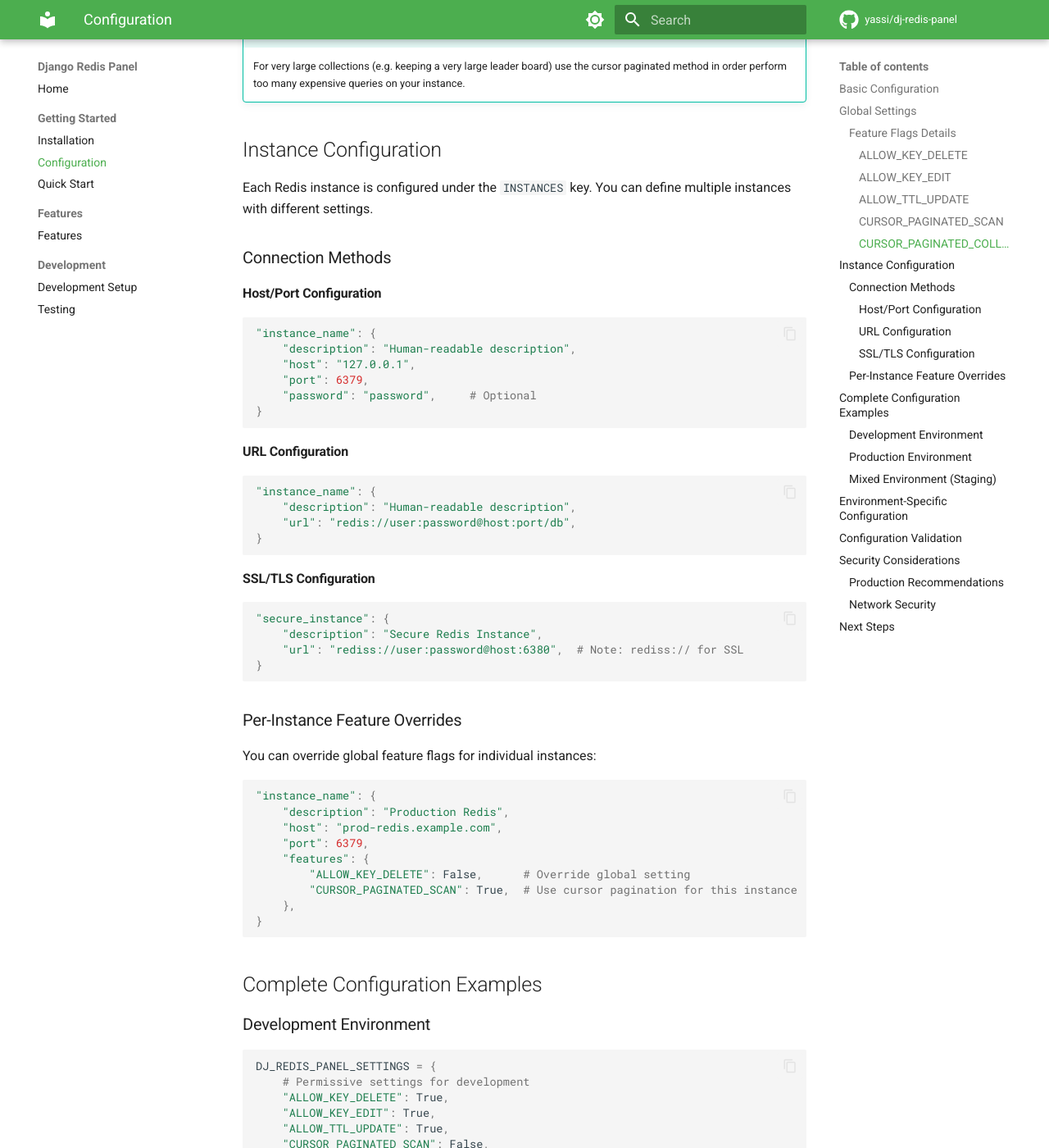
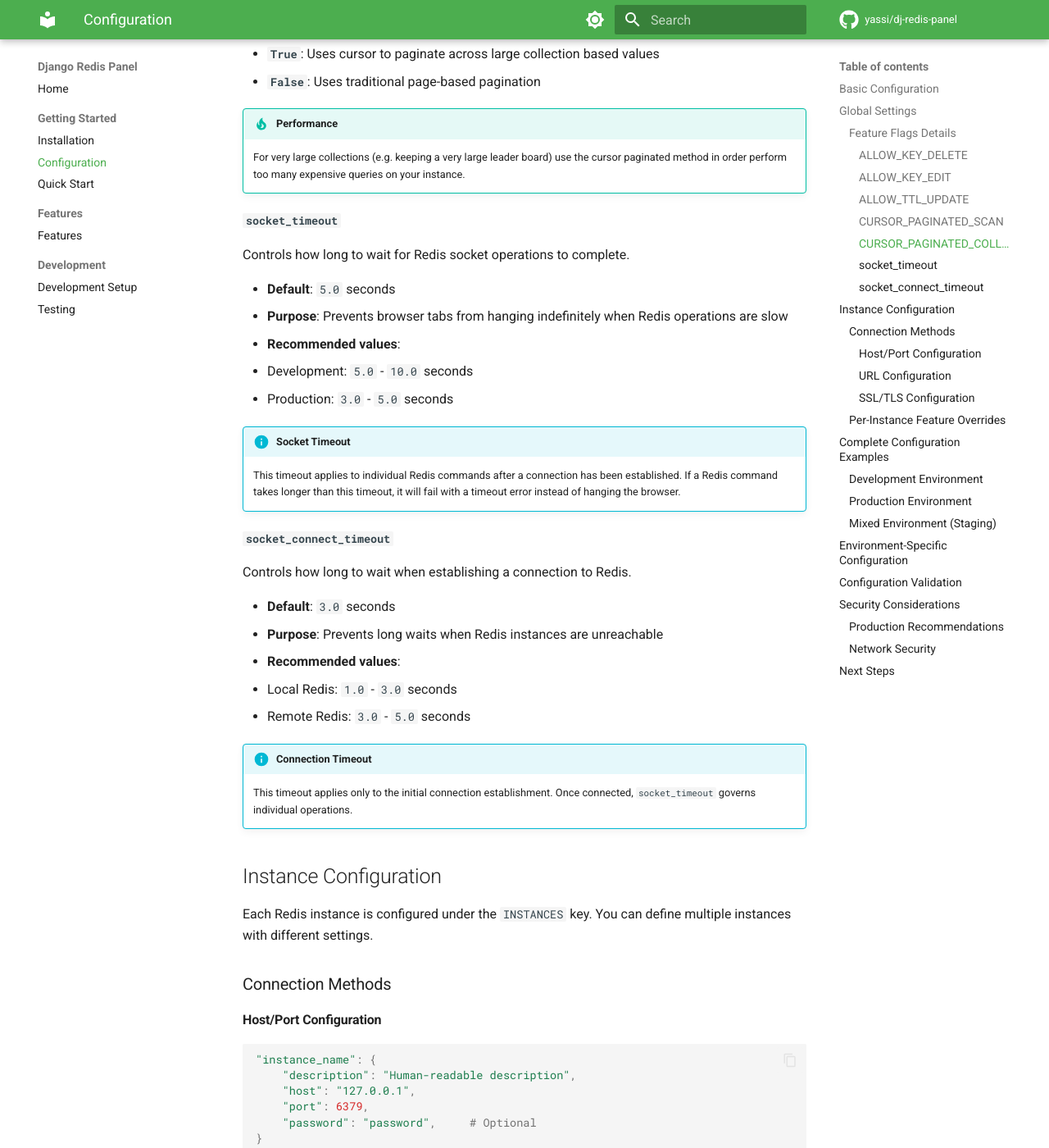
Before and after one commit to yassi/dj-redis-panel, an MkDocs documentation site: the page built from docs/configuration.md, in a window 1280 px wide and 1400 px high, scrolled down 2234 px. Shown: the whole window at 82% size. Built offline with MkDocs 1.6.1 and Material for MkDocs 9.7.7, drawn with Linux system fonts in a browser that asks for light colours; comment, search, counter and statistics services are not loaded; some of the changed text lies outside the part shown.

Commit message:
update documentaion with timeout config mentions

````diff
--- a/docs/configuration.md
+++ b/docs/configuration.md
@@ -33,6 +33,8 @@ These settings apply to all Redis instances unless overridden at the instance le
 | `ALLOW_TTL_UPDATE` | `False` | Allow updating key TTL (expiration) |
 | `CURSOR_PAGINATED_SCAN` | `False` | Use cursor-based pagination instead of page-based |
 | `CURSOR_PAGINATED_COLLECTIONS` | `False` | Use cursor-based pagination for key values like lists and hashes |
+| `socket_timeout` | `5.0` | Socket timeout in seconds for Redis operations |
+| `socket_connect_timeout` | `3.0` | Connection timeout in seconds for establishing Redis connections |
 
 ### Feature Flags Details
 
@@ -81,6 +83,32 @@ Controls the pagination method for key values such as lists, hashes, and sets
     For very large collections (e.g. keeping a very large leader board) use the cursor paginated
     method in order perform too many expensive queries on your instance.
 
+#### `socket_timeout`
+
+Controls how long to wait for Redis socket operations to complete.
+
+- **Default**: `5.0` seconds
+- **Purpose**: Prevents browser tabs from hanging indefinitely when Redis operations are slow
+- **Recommended values**:
+  - Development: `5.0` - `10.0` seconds
+  - Production: `3.0` - `5.0` seconds
+
+!!! info "Socket Timeout"
+    This timeout applies to individual Redis commands after a connection has been established. If a Redis command takes longer than this timeout, it will fail with a timeout error instead of hanging the browser.
+
+#### `socket_connect_timeout`
+
+Controls how long to wait when establishing a connection to Redis.
+
+- **Default**: `3.0` seconds
+- **Purpose**: Prevents long waits when Redis instances are unreachable
+- **Recommended values**:
+  - Local Redis: `1.0` - `3.0` seconds
+  - Remote Redis: `3.0` - `5.0` seconds
+
+!!! info "Connection Timeout"
+    This timeout applies only to the initial connection establishment. Once connected, `socket_timeout` governs individual operations.
+
 ## Instance Configuration
 
 Each Redis instance is configured under the `INSTANCES` key. You can define multiple instances with different settings.
@@ -118,7 +146,7 @@ Each Redis instance is configured under the `INSTANCES` key. You can define mult
 
 ### Per-Instance Feature Overrides
 
-You can override global feature flags for individual instances:
+You can override global feature flags and timeout settings for individual instances:
 
 ```python
 "instance_name": {
@@ -129,6 +157,9 @@ You can override global feature flags for individual instances:
         "ALLOW_KEY_DELETE": False,      # Override global setting
         "CURSOR_PAGINATED_SCAN": True,  # Use cursor pagination for this instance
     },
+    # Instance-specific timeout overrides
+    "socket_timeout": 10.0,         # Allow longer operations for this instance
+    "socket_connect_timeout": 5.0,  # Allow more time to connect to remote server
 }
 ```
 
@@ -143,6 +174,10 @@ DJ_REDIS_PANEL_SETTINGS = {
     "ALLOW_KEY_EDIT": True,
     "ALLOW_TTL_UPDATE": True,
     "CURSOR_PAGINATED_SCAN": False,
+
+    # Relaxed timeouts for development
+    "socket_timeout": 10.0,
+    "socket_connect_timeout": 5.0,
 
     "INSTANCES": {
         "default": {
@@ -169,6 +204,10 @@ DJ_REDIS_PANEL_SETTINGS = {
     "ALLOW_TTL_UPDATE": False,
     "CURSOR_PAGINATED_SCAN": True,
 
+    # Conservative timeouts for production
+    "socket_timeout": 3.0,
+    "socket_connect_timeout": 2.0,
+
     "INSTANCES": {
         "primary": {
             "description": "Primary Redis Cluster",
@@ -180,6 +219,8 @@ DJ_REDIS_PANEL_SETTINGS = {
             "features": {
                 "ALLOW_KEY_EDIT": True,  # Allow cache key editing
             },
+            # Allow slightly longer timeouts for cache operations
+            "socket_timeout": 5.0,
         },
         "sessions": {
             "description": "Session Storage",
@@ -199,12 +240,18 @@ DJ_REDIS_PANEL_SETTINGS = {
     "ALLOW_TTL_UPDATE": True,
     "CURSOR_PAGINATED_SCAN": True,
 
+    # Balanced timeouts for staging
+    "socket_timeout": 5.0,
+    "socket_connect_timeout": 3.0,
+
     "INSTANCES": {
         "staging": {
             "description": "Staging Redis",
             "host": "staging-redis.example.com",
             "port": 6379,
             "password": "staging-password",
+            # Remote server may need longer connection timeout
+            "socket_connect_timeout": 5.0,
         },
         "debug": {
             "description": "Debug Redis (Full Access)",
@@ -213,6 +260,9 @@ DJ_REDIS_PANEL_SETTINGS = {
             "features": {
                 "ALLOW_KEY_DELETE": True,  # Allow deletion for debugging
             },
+            # Local debug instance can use faster timeouts
+            "socket_timeout": 2.0,
+            "socket_connect_timeout": 1.0,
         },
     }
 }
@@ -231,6 +281,9 @@ DJ_REDIS_PANEL_SETTINGS = {
     "ALLOW_KEY_EDIT": True,
     "ALLOW_TTL_UPDATE": True,
     "CURSOR_PAGINATED_SCAN": True,
+    # Default timeouts
+    "socket_timeout": 5.0,
+    "socket_connect_timeout": 3.0,
     "INSTANCES": {
         "default": {
             "description": "Default Redis",
@@ -245,8 +298,14 @@ DJ_REDIS_PANEL_SETTINGS = {
 if os.getenv("DJANGO_ENV") == "production":
     DJ_REDIS_PANEL_SETTINGS["ALLOW_KEY_DELETE"] = False
     DJ_REDIS_PANEL_SETTINGS["ALLOW_KEY_EDIT"] = False
+    # Stricter timeouts for production
+    DJ_REDIS_PANEL_SETTINGS["socket_timeout"] = 3.0
+    DJ_REDIS_PANEL_SETTINGS["socket_connect_timeout"] = 2.0
 else:
     DJ_REDIS_PANEL_SETTINGS["ALLOW_KEY_DELETE"] = True
+    # More relaxed timeouts for development
+    DJ_REDIS_PANEL_SETTINGS["socket_timeout"] = 10.0
+    DJ_REDIS_PANEL_SETTINGS["socket_connect_timeout"] = 5.0
 ```
 
 ## Configuration Validation
````
